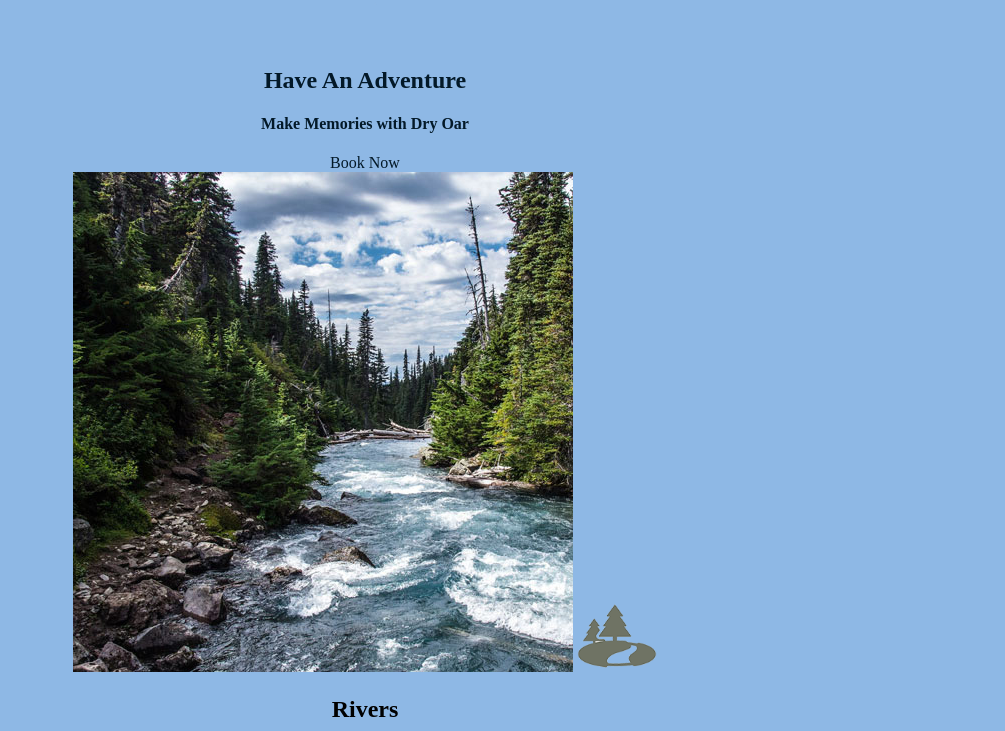
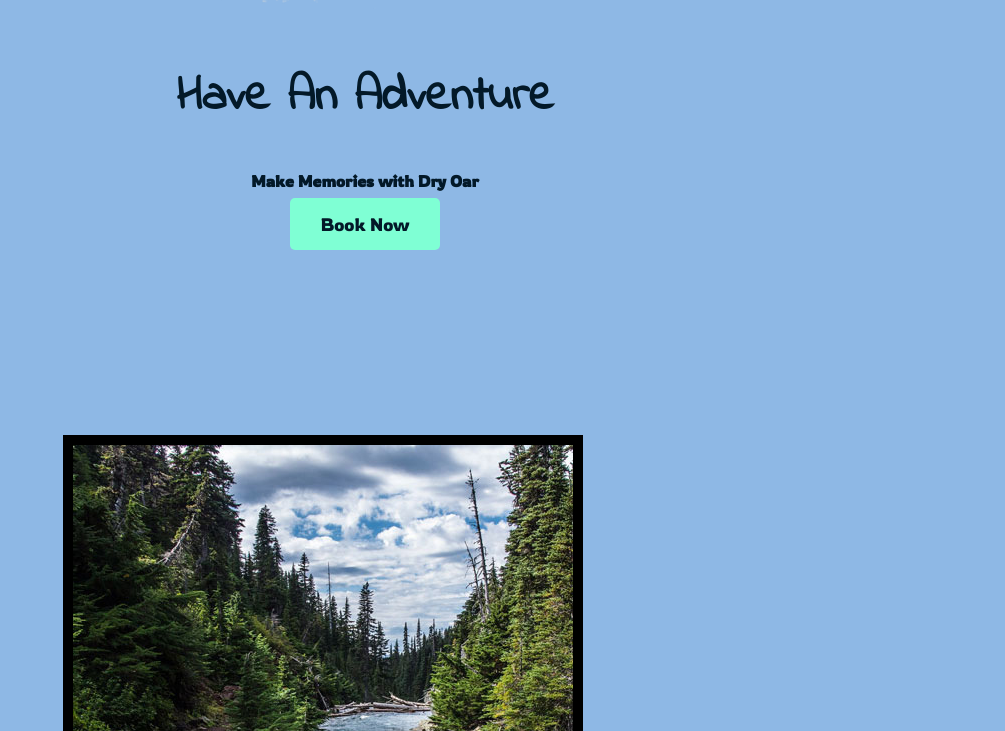
Before and after one commit to archserver/wdd130, a plain HTML site: page wwr/index.html in a window 1280 px wide. Shown: the part 909-1640 px from the top of the page, without its empty margins (275-1280 px from the left). Drawn offline with nearby package versions, Linux system fonts and the light colour scheme.

Commit message:
margin padding font

```diff
--- a/wwr/styles/style.css
+++ b/wwr/styles/style.css
@@ -1,18 +1,28 @@
+/* Import selected fonts
+*/
+@import url('https://fonts.googleapis.com/css2?family=Arimo&family=Indie+Flower&family=Rowdies&display=swap');
+
 /** {
    border: 2px solid red;
 }*/
+
+body{
+    background-color: #8EB8E5;
+    /*font-family: Arial, Helvetica, sans-serif*/
+    font-family: Rowdies, Helvetica, sans-serif;
+    margin: 0;
+    padding: 0;
+}
 
 header{
     background-color: #8EB8E5;
 }
 
-body{
-    background-color: #8EB8E5;
-}
-
 footer{
+    padding: 25px 50px;
     background-color: #8EB8E5;
     color: #031928;
+    margin-top: 50px;
 }
 
 footer p{
@@ -31,6 +41,10 @@ footer a:hover{
     color: yellow;
 }
 
+footer .social img{
+    padding-top: 15px;
+}
+
 div {
     max-width: 1600px;
 }
@@ -44,6 +58,7 @@ nav{
 }
 
 nav a {
+    padding: 35px;
     text-align: center;
     color: #031928;
     text-decoration: none;
@@ -59,6 +74,9 @@ a{
     text-align: center;
 }
 
+h2{
+    margin: 0;
+}
 h4{
     color: #031928;
 }
@@ -67,6 +85,13 @@ main section{
     text-align: center;
 }
 
+main section img{
+    box-sizing: border-box;
+}
+
+#logo_link{
+    padding-top: 5px;
+}
 #hero-img{
     width: 100%;
 }
@@ -85,6 +110,9 @@ main section{
 }
 
 .home-title{
+    margin-top: 10px;
+    font-family: "Indie Flower";
+    font-size: 3em;
     color: #031928;
 }
 
@@ -93,9 +121,15 @@ main section{
 }
 
 .book, .join{
+    background-color:aquamarine;
+    border-radius: 5px;
+    margin-top: 50px;
+    padding: 15px 30px;
     color: #031928;
+    font-size: 18px;
     text-decoration: none;
 }
+
 .book:hover, .join:hover{
     background-color: aqua;
     color: #34252F;
@@ -103,14 +137,20 @@ main section{
 }
 
 .msg {
+    font-family: "Arimo";
+    padding: 35px;
     background-color: #7C99B4;
+    line-height: 1.5em;
 }
 
 .msg h2{
+    font-family: "Indie Flower";
     color: #031928;
 }
 
 .msg p{
+    padding-bottom: 15px;
+    font-size: .8em;
     color: #031928;
 }
 
@@ -118,8 +158,17 @@ main section{
     width: 80px;
 }
 
-.icon {
+.icon{
+    padding-top: 10px;
     width: 80px;
+}
+
+.card-img{
+    border: 10px solid black;
+}
+
+.river-card, .camping-card, .rapide-card{
+    margin: 200px 0;
 }
 
 
```
